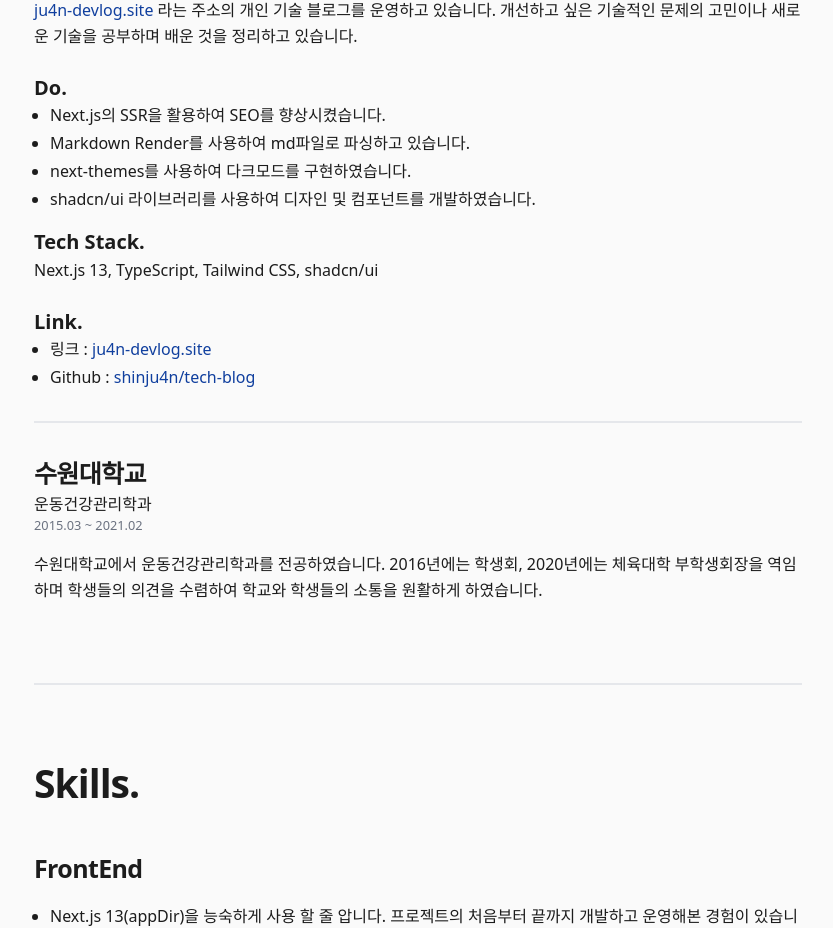
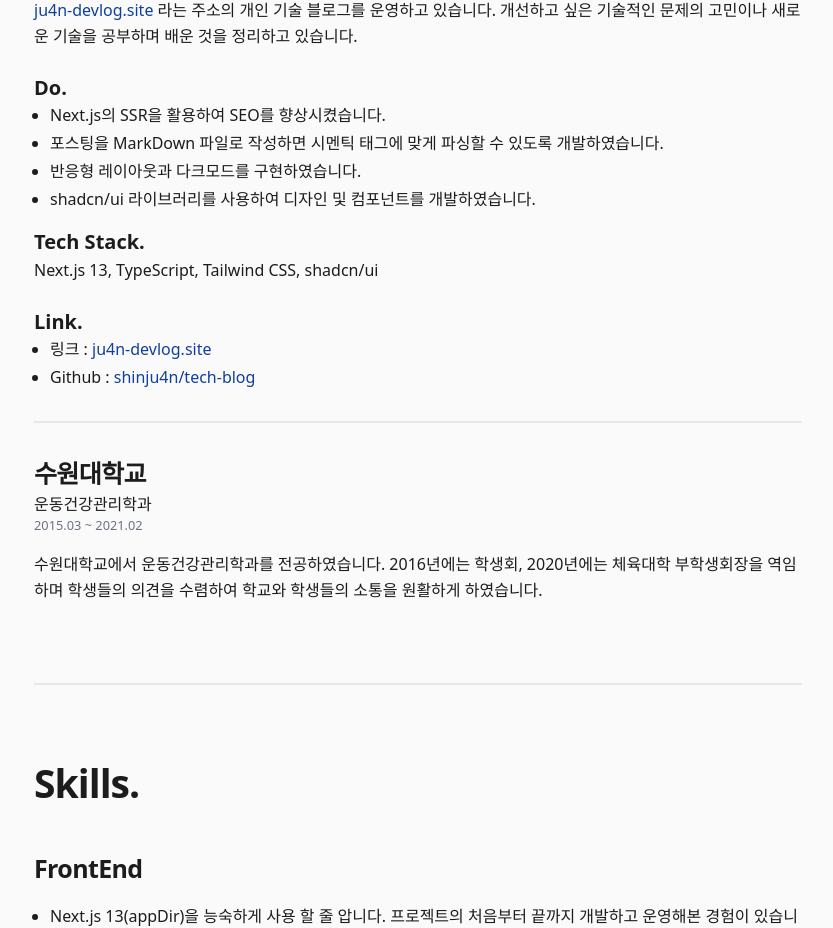
Before and after one commit to shinju4n/tech-blog, a Next.js app: page /resume in a window 1280 px wide. Shown: the part 2353-3281 px from the top of the page, without its empty margins (222-1055 px from the left). Built offline with nearby package versions, Linux system fonts and the light colour scheme.

Commit message:
feat : 기술 블로그 내용 수정

```diff
--- a/components/resume/other-experience/tech-blog.tsx
+++ b/components/resume/other-experience/tech-blog.tsx
@@ -21,8 +21,8 @@ const TechBlog: FC = () => {
           </Typography>
           <ul className="pl-4 list-disc flex flex-col gap-1">
             <li>Next.js의 SSR을 활용하여 SEO를 향상시켰습니다.</li>
-            <li>Markdown Render를 사용하여 md파일로 파싱하고 있습니다.</li>
-            <li>next-themes를 사용하여 다크모드를 구현하였습니다.</li>
+            <li>포스팅을 MarkDown 파일로 작성하면 시멘틱 태그에 맞게 파싱할 수 있도록 개발하였습니다.</li>
+            <li>반응형 레이아웃과 다크모드를 구현하였습니다.</li>
             <li>shadcn/ui 라이브러리를 사용하여 디자인 및 컴포넌트를 개발하였습니다.</li>
           </ul>
         </section>
```
